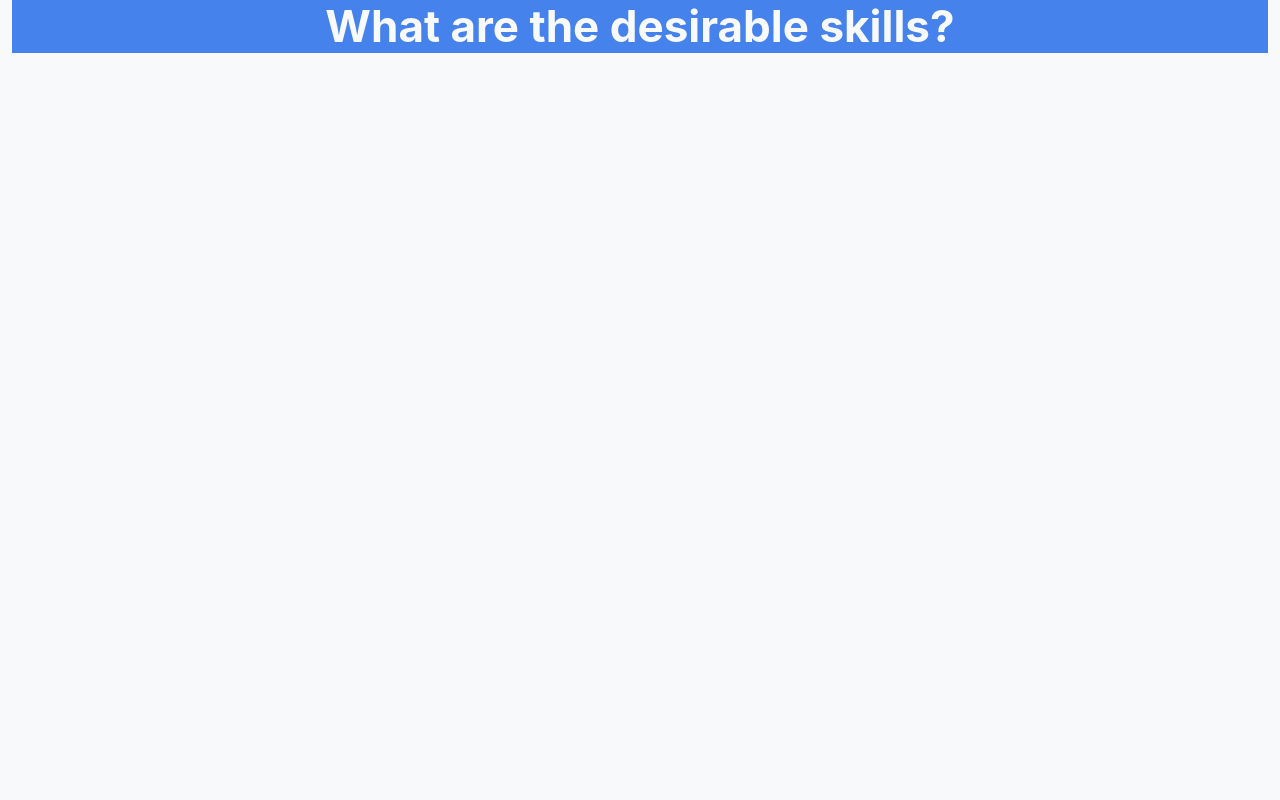
After one commit to molobit619/data-science-jobs-dashboard, a Flask app: page /skills in a window 1280 px wide. The commit adds this page. Run offline with Flask 2, Linux system fonts and the light colour scheme; data that the repository does not hold is empty; some libraries are stand-ins or nearby versions.

Commit message:
initial rev for skills page

```diff
--- a/app.py
+++ b/app.py
@@ -64,6 +64,9 @@ def industries():
 def avgsalary():
     return render_template("avgsalary.html")
 
+@app.route("/skills")
+def skills():
+    return render_template("skills.html")
 
 @app.route("/api/data-science/load-data")
 def load_data():
@@ -118,6 +121,67 @@ def load_data():
 
     return res
 
+@app.route("/api/data-science/skills/totals_by_technology")
+def skills_totals_by_tech():
+    # get sqlalchemy engine
+    engine = get_db_engine()
+
+    # get reflected Job table
+    Jobs = get_jobs_tbl(engine)
+
+    #aggregate totals for each skell
+    python_sum = func.sum(Jobs.columns.python)
+    excel_sum = func.sum(Jobs.columns.excel)
+    hadoop_sum = func.sum(Jobs.columns.hadoop)
+    spark_sum = func.sum(Jobs.columns.spark)
+    aws_sum = func.sum(Jobs.columns.aws)
+
+    with engine.connect() as con:
+        session = Session(con)
+        result = session.query(python_sum, excel_sum, hadoop_sum, spark_sum, aws_sum) \
+            .first()
+
+    totals_by_tech_df = pd.DataFrame([float(entry) for entry in result])
+    totals_by_tech_df = totals_by_tech_df.transpose()
+
+    #assign columns to dataframe
+    totals_by_tech_df.columns = ['python', 'excel', 'hadoop', 'spark', 'aws']
+
+    return make_response(jsonify(totals_by_tech_df.to_dict(orient='split')))
+
+@app.route("/api/data-science/skills/top_positions_by_tech/<tech>")
+def skills_top_ten_by_tech(tech):
+    # get sqlalchemy engine
+    engine = get_db_engine()
+
+    # get reflected Job table
+    Jobs = get_jobs_tbl(engine)
+
+    filters = {
+        'python': Jobs.columns.python,
+        'excel':  Jobs.columns.excel,
+        'hadoop': Jobs.columns.hadoop,
+        'spark':  Jobs.columns.spark,
+        'aws':    Jobs.columns.aws
+    }
+
+    active_tech_filter = None
+
+    try:
+        active_tech_filter = filters[tech]
+    except KeyError as err:
+        pass
+
+    print(active_tech_filter)
+    with engine.connect() as con:
+        session = Session(con)
+        statement = session.query(Jobs.columns.job_title, Jobs.columns.salary_estimate, Jobs.columns.rating, Jobs.columns.company_name, Jobs.columns.location) \
+            .filter(active_tech_filter == 1 ) \
+            .statement
+
+        results_df = pd.read_sql(statement, session.bind)
+
+    return make_response(jsonify(results_df.to_dict(orient='split')))
 
 @app.route("/api/data-science/job-openings/totals_by_position")
 def job_openings_totals_by_position():
--- /dev/null
+++ b/static/css/skills_app.css
@@ -0,0 +1,24 @@
+.bar {
+    fill: var(--bs-blue);
+}
+
+.bar:hover {
+    fill: var(--bs-indigo);
+}
+
+.active {
+  fill: var(--bs-indigo);
+}
+
+.chart-container {
+    padding-left: .75em;
+}
+
+#summary {
+  display: none;
+}
+
+#positions-table {
+    max-height: calc(100vh - 300px);
+    overflow: scroll;
+}
--- a/static/css/style.css
+++ b/static/css/style.css
@@ -3,7 +3,7 @@ body {
 }
 
 #container {
-  height: 100vh;
+  min-height: 100vh;
 }
 
 .chart-container {
--- /dev/null
+++ b/static/js/skills_app.js
@@ -0,0 +1,5 @@
+d3.json("/api/data-science/skills/totals_by_technology").then(function(response) {
+  createBarPlot(response);
+}).catch(function(error) {
+  console.log(error);
+});
--- /dev/null
+++ b/static/js/skills_bar_plot.js
@@ -0,0 +1,120 @@
+function showTable(response, elementId) {
+    const {columns, data, index} = response;
+    const tableData = index.map(i => {
+        let dataSet = {};
+
+        columns.forEach((col, j) => {
+            dataSet[col] = data[i][j];
+        });
+
+        return dataSet;
+    });
+
+    const table = d3.select(`#${elementId}`).append('table')
+        .attr('class', 'table')
+        .attr('width', '80%')
+    ;
+
+    const thead = table.append('thead');
+    const tbody = table.append('tbody');
+
+    thead.append('tr')
+        .selectAll('th')
+        .data(columns)
+        .enter()
+        .append('th')
+        .attr('width', '15%')
+        .text(entry => entry.replace('_', ' '));
+
+    tbody.selectAll('tr')
+        .data(tableData)
+        .enter()
+        .append('tr')
+        .html(row => {
+            return Object.values(row).map(col => { return `<td>${col}</td>`; }).join('');
+        });
+}
+
+function createBarPlot(response) {
+  // Define SVG area dimensions
+  const svgWidth = 500;
+  const svgHeight = 300;
+
+  // Define the chart's margins as an object
+  const chartMargin = {
+    top: 30,
+    right: 30,
+    bottom: 30,
+    left: 30
+  };
+
+  // Define dimensions of the chart area
+  const chartWidth = svgWidth - chartMargin.left - chartMargin.right;
+  const chartHeight = svgHeight - chartMargin.top - chartMargin.bottom;
+
+  // Select body, append SVG area to it, and set the dimensions
+  const svg = d3.select("#skills_chart")
+    .append("svg")
+    .attr("height", svgHeight)
+    .attr("width", svgWidth);
+
+  // Append a group to the SVG area and shift ('translate') it to the right and to the bottom
+  const chartGroup = svg.append("g")
+    .attr("transform", `translate(${chartMargin.left}, ${chartMargin.top})`);
+
+  const {columns, data} = response;
+  const chartData = columns.map((entry, i) => {
+        return ({
+            skill: entry,
+            total: data[0][i]
+        });
+    });
+
+  var xBandScale = d3.scaleBand()
+    .domain(chartData.map(d => d.skill))
+    .range([0, chartWidth])
+    .padding(0.1);
+
+  var yLinearScale = d3.scaleLinear()
+    .domain([0, d3.max(chartData, d => d.total)])
+    .range([chartHeight, 0]);
+
+  var bottomAxis = d3.axisBottom(xBandScale);
+  var leftAxis = d3.axisLeft(yLinearScale).ticks(10);
+
+  chartGroup.append("g")
+    .call(leftAxis);
+
+  chartGroup.append("g")
+    .attr("transform", `translate(0, ${chartHeight})`)
+    .call(bottomAxis);
+
+  chartGroup.selectAll(".bar")
+    .data(chartData)
+    .enter()
+    .append("rect")
+    .attr("class", "bar")
+    .attr("x", d => xBandScale(d.skill))
+    .attr("y", d => yLinearScale(d.total))
+    .attr("width", xBandScale.bandwidth())
+    .attr("height", d => chartHeight - yLinearScale(d.total))
+    .on('click', entry => {
+      // reset previously selected bars
+      d3.selectAll('.active').attr('class', 'bar', true);
+        // set new bar to active
+        const activeBar = d3.select(d3.event.target).attr('class', 'bar active', true);
+
+        // clear table contents
+        d3.select(`#positions-table`).html('');
+
+        d3.json(`/api/data-science/skills/top_positions_by_tech/${entry.skill}`).then((data) => {
+          showTable(data, 'positions-table');
+
+          d3.select('#summary').style('display', 'block');
+          d3.select('#summary').select('h3').text(entry.skill);
+          d3.select('#summary').select('span').text(entry.total);
+      });
+
+    });
+    ;
+}
--- /dev/null
+++ b/templates/skills.html
@@ -0,0 +1,43 @@
+<!DOCTYPE html>
+<html lang="en">
+    <head>
+        <meta charset="UTF-8">
+        <meta name="viewport" content="width=device-width, initial-scale=1.0">
+        <meta http-equiv="X-UA-Compatible" content="ie=edge">
+        <title>Data Science Jobs Dashboard</title>
+        <link rel="stylesheet" href="https://cdn.jsdelivr.net/npm/bootswatch@5.0.1/dist/litera/bootstrap.min.css" integrity="sha256-42ZuSmBHRnvUPztoivDb63B+cnETA18lljSgDbaGmgw=" crossorigin="anonymous">
+        <link rel="stylesheet" href="/static/css/style.css">
+        <link rel="stylesheet" href="/static/css/skills_app.css">
+    </head>
+
+    <body>
+        <div id="container" class="container-fluid bg-light">
+            <div class="jumbotron text-center bg-primary">
+                <h1 class="text-light">What are the desirable skills?</h1>
+            </div>
+            <div class="row chart-container">
+                <div class="col-1"></div>
+                <div class="col">
+                    <div id="skills_chart"></div>
+                </div>
+                <div class="col-4">
+                    <div id="summary" class="row">
+                        <h3>&nbsp;</h3>
+                        Total positions available: <span>&nbsp;</span>
+                    </div>
+                </div>
+            </div>
+            <div class="row">
+                <div class="col" id="positions-table">
+                </div>
+            </div>
+        </div>
+
+        </div>
+        <script src="https://cdn.jsdelivr.net/npm/bootstrap@5.0.1/dist/js/bootstrap.bundle.min.js" integrity="sha384-gtEjrD/SeCtmISkJkNUaaKMoLD0//ElJ19smozuHV6z3Iehds+3Ulb9Bn9Plx0x4" crossorigin="anonymous"></script>
+        <script src="https://code.jquery.com/jquery-3.6.0.slim.js" integrity="sha256-HwWONEZrpuoh951cQD1ov2HUK5zA5DwJ1DNUXaM6FsY=" crossorigin="anonymous"></script>
+		<script src="https://d3js.org/d3.v5.min.js"></script>
+        <script src="/static/js/skills_bar_plot.js"></script>
+        <script src="/static/js/skills_app.js"></script>
+    </body>
+</html>
```
